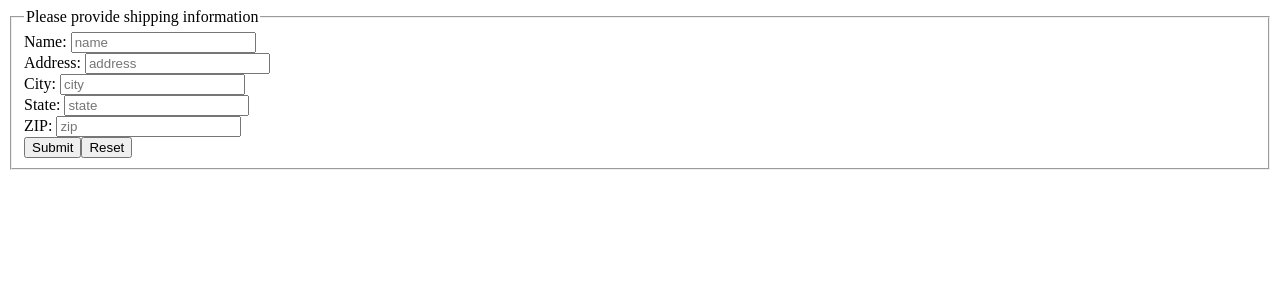
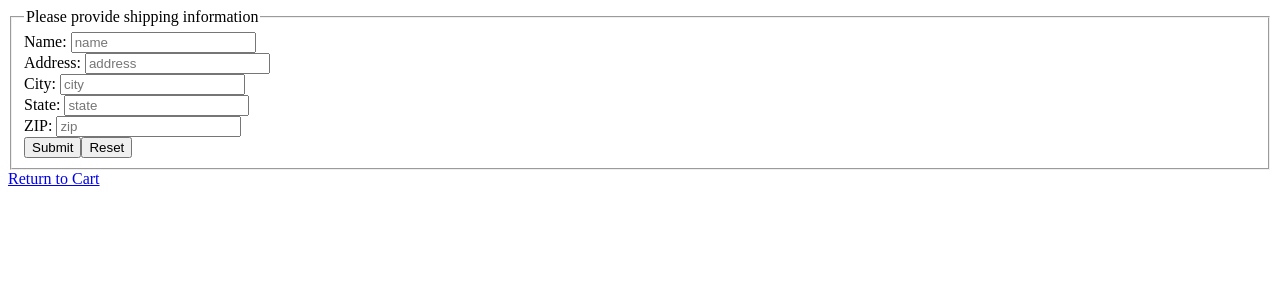
Before and after one commit to headricked/cs313-php, a PHP site: page /week03/shoppingCart/checkout.php in a window 1280 px wide. Shown: the top 300 px of the page. Run offline with PHP 8.4, Linux system fonts and the light colour scheme.

Commit message:
updated file

```diff
--- a/web/week03/shoppingCart/checkout.php
+++ b/web/week03/shoppingCart/checkout.php
@@ -39,5 +39,8 @@
         </fieldset>
     </form>
 
+    <div><a href="2-cart-display.php">Return to Cart</a></div>
+
+
 </body>
 </html>
```
